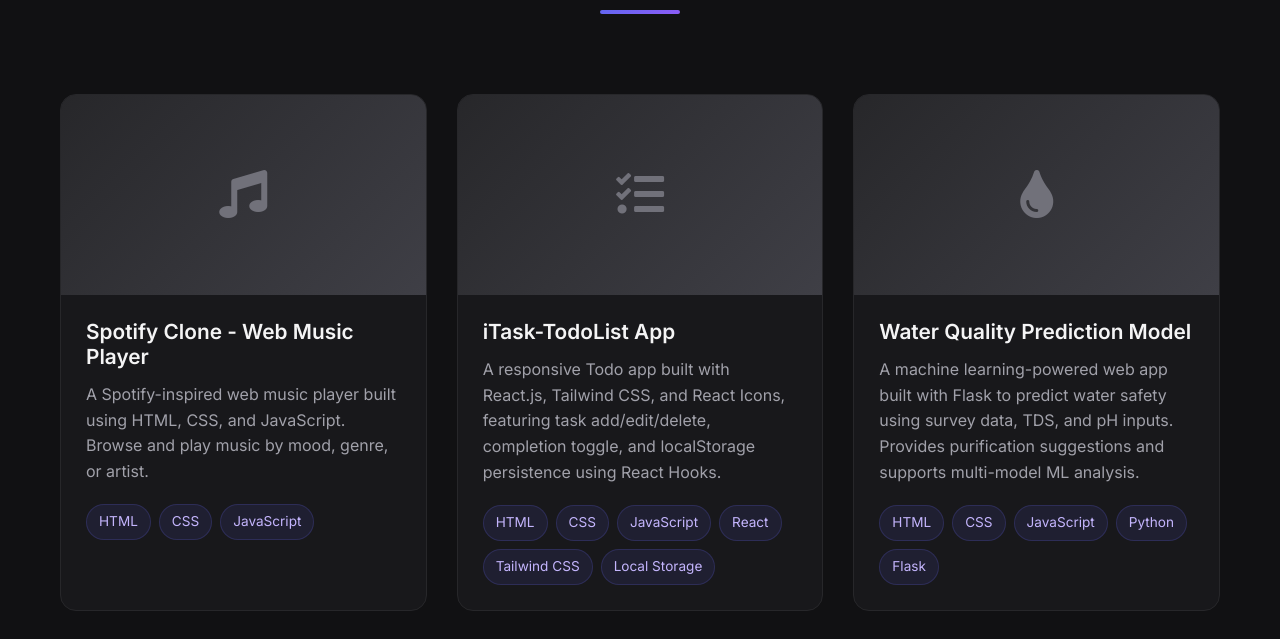
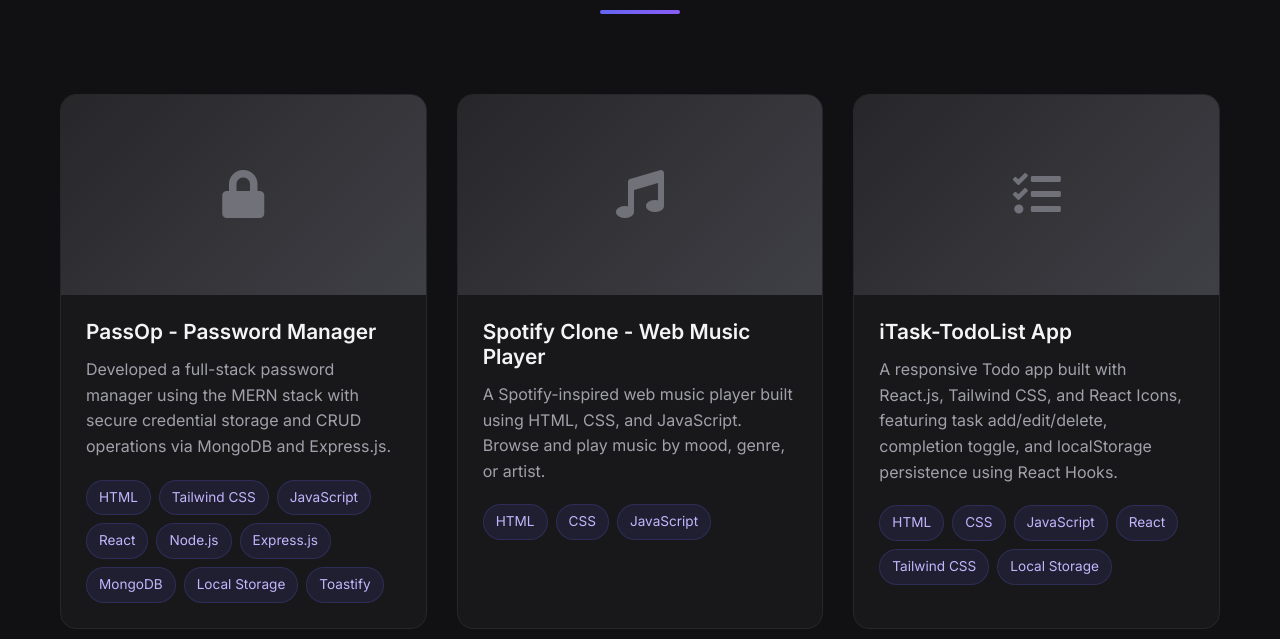
Before and after one commit to Tarun-Gautam-915/Portfolio-Website, a plain HTML site: page index.html in a window 1280 px wide. Shown: the part 2710-3349 px from the top of the page. Drawn offline with Linux system fonts and the light colour scheme.

Commit message:
Added one more project i.e Password Manager into my Portfolio Website

```diff
--- a/index.html
+++ b/index.html
@@ -168,6 +168,34 @@
                 <div class="section-divider"></div>
             </div>
             <div class="projects-grid">
+                <div class="project-card fade-in">
+                    <div class="project-image">
+                        <div class="project-placeholder">
+                            <i class="fas fa-lock"></i>
+                        </div>
+                        <div class="project-overlay">
+                            <a href="https://github.com/Tarun-Gautam-915/my-spotify-clone" target="_blank" class="project-link">
+                                <i class="fab fa-github"></i>
+                            </a>
+                        </div>
+                    </div>
+                    <div class="project-content">
+                        <h3 class="project-title">PassOp - Password Manager</h3>
+                        <p class="project-description">Developed a full-stack password manager using the MERN stack with secure credential storage and CRUD operations via MongoDB and Express.js.</p>
+                        <div class="project-tech">
+                            <span class="tech-tag">HTML</span>
+                            <span class="tech-tag">Tailwind CSS</span>
+                            <span class="tech-tag">JavaScript</span>
+                            <span class="tech-tag">React</span>
+                            <span class="tech-tag">Node.js</span>
+                            <span class="tech-tag">Express.js</span>
+                            <span class="tech-tag">MongoDB</span>
+                            <span class="tech-tag">Local Storage</span>
+                            <span class="tech-tag">Toastify</span>
+                        </div>
+                    </div>
+                </div>
+
                 <div class="project-card fade-in">
                     <div class="project-image">
                         <div class="project-placeholder">
```
